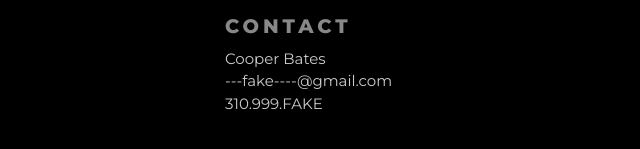
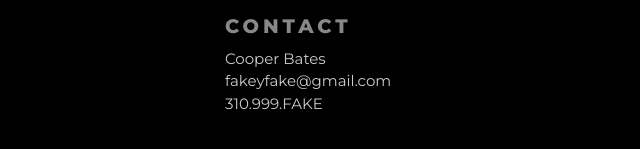
Before and after one commit to theotrain/bwiwab, a plain HTML site: page index.html in a window 1280 px wide. Shown: the part 3264-3413 px from the top of the page, 0-640 px from the left. Drawn offline with nearby package versions, Linux system fonts and the light colour scheme.

Commit message:
fix email

```diff
--- a/index.html
+++ b/index.html
@@ -207,7 +207,7 @@
         <div class="left">
           <h3>CONTACT</h3>
           <div>Cooper Bates</div>
-          <div id="em">---fake----@gmail.com</div>
+          <div id="em">fakeyfake@gmail.com</div>
           <div id="tl">310.999.FAKE</div>
         </div>
         <div class="right">
```
